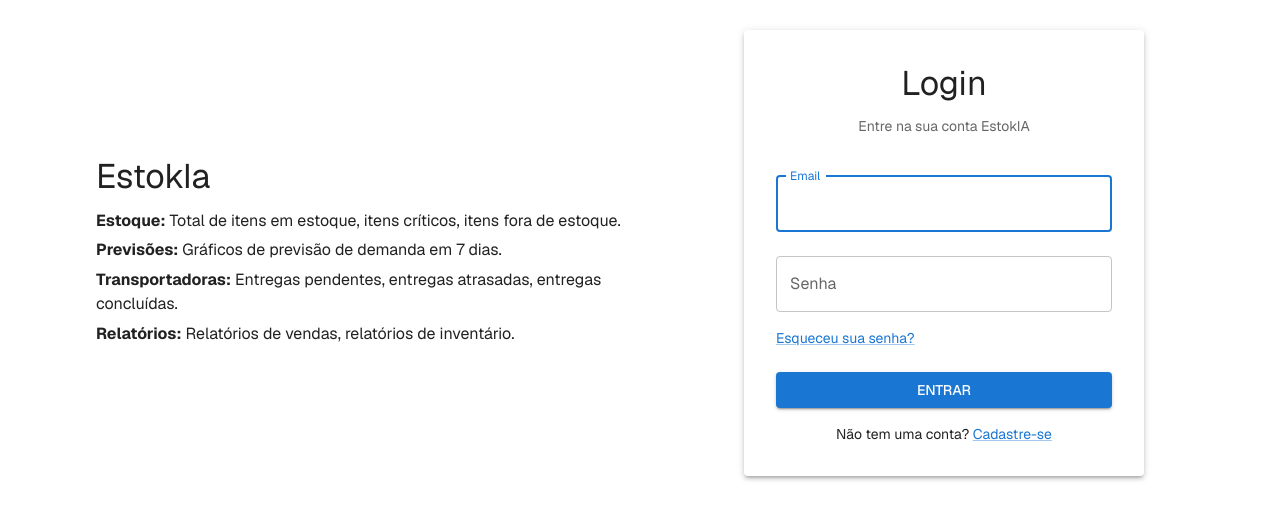
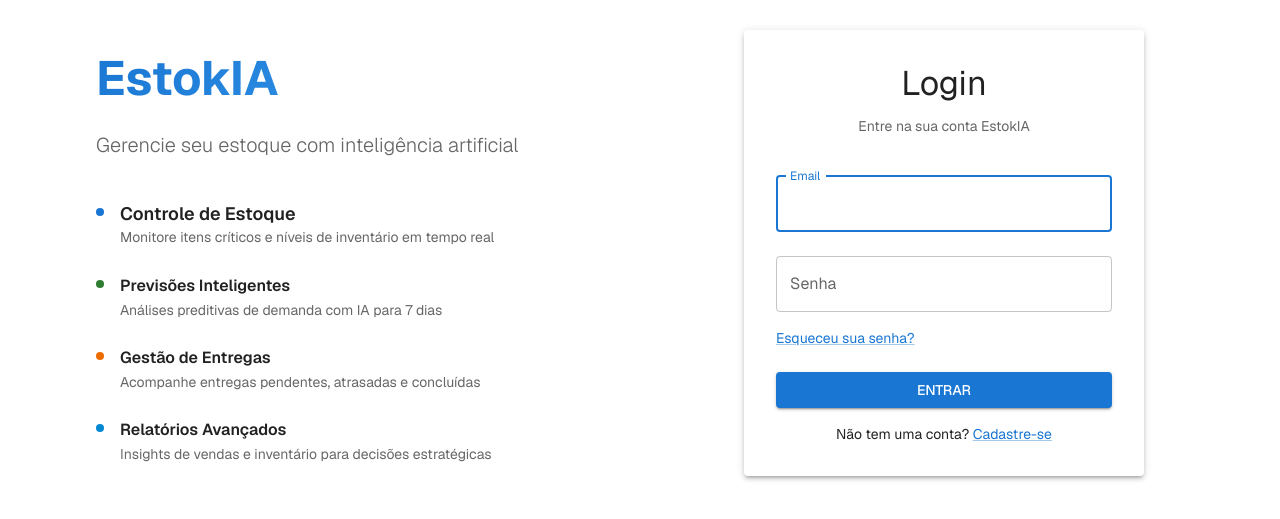
Before and after one commit to estokiaapp/estokia-frontend, a Next.js app: page /login in a window 1280 px wide. Shown: the part 147-666 px from the top of the page. Built offline with nearby package versions, Linux system fonts and the light colour scheme.

Commit message:
feat: improve ui from login page and make it responsive

```diff
--- a/src/app/login/page.tsx
+++ b/src/app/login/page.tsx
@@ -56,9 +56,10 @@ export default function LoginPage() {
       <Box
         sx={{
           display: 'flex',
-          flexDirection: 'row-reverse',
+          flexDirection: { xs: 'column', md: 'row-reverse' },
           minHeight: '100vh',
           alignItems: 'center',
+          py: { xs: 2, md: 0 },
         }}
       >
         <Box
@@ -67,11 +68,18 @@ export default function LoginPage() {
             display: 'flex',
             justifyContent: 'center',
             alignItems: 'center',
+            width: { xs: '100%', md: 'auto' },
+            mb: { xs: 4, md: 0 },
           }}
         >
           <Paper
             elevation={3}
-            sx={{ padding: 4, width: '100%', maxWidth: 400 }}
+            sx={{
+              padding: { xs: 3, sm: 4 },
+              width: '100%',
+              maxWidth: { xs: '100%', sm: 400 },
+              mx: { xs: 0, sm: 'auto' },
+            }}
           >
             <Typography component='h1' variant='h4' align='center' gutterBottom>
               Login
@@ -162,28 +170,159 @@ export default function LoginPage() {
         <Box
           sx={{
             flex: 1,
-            padding: 4,
+            padding: { xs: 2, sm: 3, md: 4 },
+            display: 'flex',
+            flexDirection: 'column',
+            justifyContent: 'center',
+            order: { xs: -1, md: 0 },
+            textAlign: { xs: 'center', md: 'left' },
           }}
         >
-          <Typography variant='h4' gutterBottom>
-            EstokIa
-          </Typography>
-          <Typography variant='body1' gutterBottom>
-            <strong>Estoque:</strong> Total de itens em estoque, itens críticos,
-            itens fora de estoque.
-          </Typography>
-          <Typography variant='body1' gutterBottom>
-            <strong>Previsões:</strong> Gráficos de previsão de demanda em 7
-            dias.
-          </Typography>
-          <Typography variant='body1' gutterBottom>
-            <strong>Transportadoras:</strong> Entregas pendentes, entregas
-            atrasadas, entregas concluídas.
-          </Typography>
-          <Typography variant='body1' gutterBottom>
-            <strong>Relatórios:</strong> Relatórios de vendas, relatórios de
-            inventário.
-          </Typography>
+          <Box sx={{ mb: { xs: 3, md: 4 } }}>
+            <Typography
+              component='h1'
+              gutterBottom
+              sx={{
+                fontSize: { xs: '2rem', sm: '3rem' },
+                fontWeight: 'bold',
+                background: 'linear-gradient(135deg, #1976d2 0%, #42a5f5 100%)',
+                backgroundClip: 'text',
+                WebkitBackgroundClip: 'text',
+                WebkitTextFillColor: 'transparent',
+                mb: 2,
+              }}
+            >
+              EstokIA
+            </Typography>
+            <Typography
+              sx={{
+                fontSize: { xs: '1rem', md: '1.25rem' },
+                color: 'text.secondary',
+                fontWeight: 300,
+                mb: 1,
+              }}
+            >
+              Gerencie seu estoque com inteligência artificial
+            </Typography>
+          </Box>
+
+          <Box
+            sx={{
+              display: { xs: 'none', md: 'flex' },
+              flexDirection: 'column',
+              gap: { xs: 2, md: 3 },
+            }}
+          >
+            <Box
+              sx={{
+                display: 'flex',
+                alignItems: 'flex-start',
+                gap: { xs: 1.5, md: 2 },
+              }}
+            >
+              <Box
+                sx={{
+                  width: { xs: 6, md: 8 },
+                  height: { xs: 6, md: 8 },
+                  borderRadius: '50%',
+                  bgcolor: 'primary.main',
+                  mt: { xs: 0.5, md: 1 },
+                  flexShrink: 0,
+                }}
+              />
+              <Box>
+                <Typography
+                  sx={{
+                    fontSize: { xs: '1rem', md: '1.125rem' },
+                    fontWeight: 600,
+                    color: 'text.primary',
+                  }}
+                >
+                  Controle de Estoque
+                </Typography>
+                <Typography
+                  sx={{
+                    fontSize: '0.875rem',
+                    color: 'text.secondary',
+                  }}
+                >
+                  Monitore itens críticos e níveis de inventário em tempo real
+                </Typography>
+              </Box>
+            </Box>
+
+            <Box sx={{ display: 'flex', alignItems: 'flex-start', gap: 2 }}>
+              <Box
+                sx={{
+                  width: 8,
+                  height: 8,
+                  borderRadius: '50%',
+                  bgcolor: 'success.main',
+                  mt: 1,
+                  flexShrink: 0,
+                }}
+              />
+              <Box>
+                <Typography
+                  variant='subtitle1'
+                  sx={{ fontWeight: 600, color: 'text.primary' }}
+                >
+                  Previsões Inteligentes
+                </Typography>
+                <Typography variant='body2' sx={{ color: 'text.secondary' }}>
+                  Análises preditivas de demanda com IA para 7 dias
+                </Typography>
+              </Box>
+            </Box>
+
+            <Box sx={{ display: 'flex', alignItems: 'flex-start', gap: 2 }}>
+              <Box
+                sx={{
+                  width: 8,
+                  height: 8,
+                  borderRadius: '50%',
+                  bgcolor: 'warning.main',
+                  mt: 1,
+                  flexShrink: 0,
+                }}
+              />
+              <Box>
+                <Typography
+                  variant='subtitle1'
+                  sx={{ fontWeight: 600, color: 'text.primary' }}
+                >
+                  Gestão de Entregas
+                </Typography>
+                <Typography variant='body2' sx={{ color: 'text.secondary' }}>
+                  Acompanhe entregas pendentes, atrasadas e concluídas
+                </Typography>
+              </Box>
+            </Box>
+
+            <Box sx={{ display: 'flex', alignItems: 'flex-start', gap: 2 }}>
+              <Box
+                sx={{
+                  width: 8,
+                  height: 8,
+                  borderRadius: '50%',
+                  bgcolor: 'info.main',
+                  mt: 1,
+                  flexShrink: 0,
+                }}
+              />
+              <Box>
+                <Typography
+                  variant='subtitle1'
+                  sx={{ fontWeight: 600, color: 'text.primary' }}
+                >
+                  Relatórios Avançados
+                </Typography>
+                <Typography variant='body2' sx={{ color: 'text.secondary' }}>
+                  Insights de vendas e inventário para decisões estratégicas
+                </Typography>
+              </Box>
+            </Box>
+          </Box>
         </Box>
       </Box>
     </Container>
```
